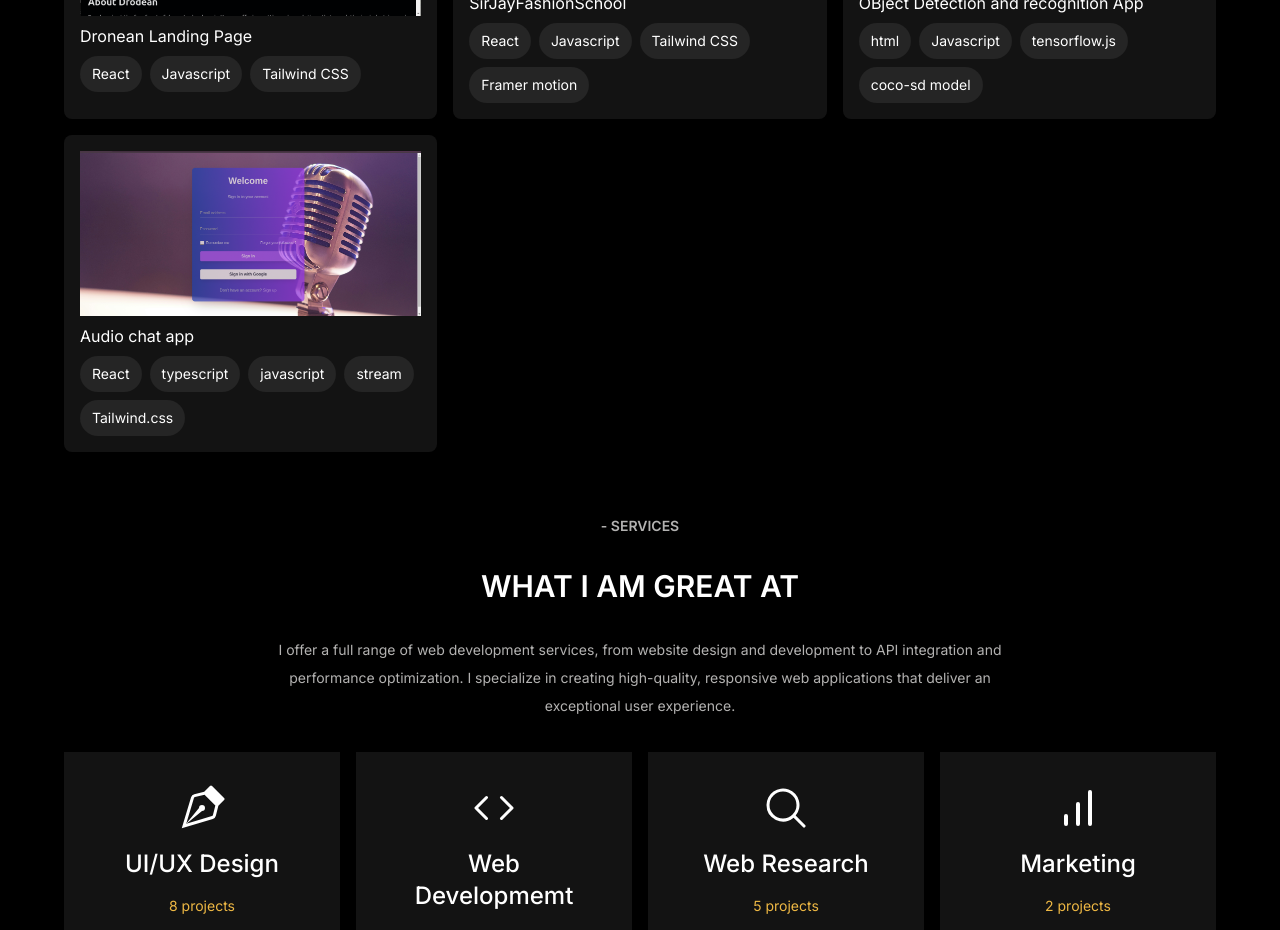
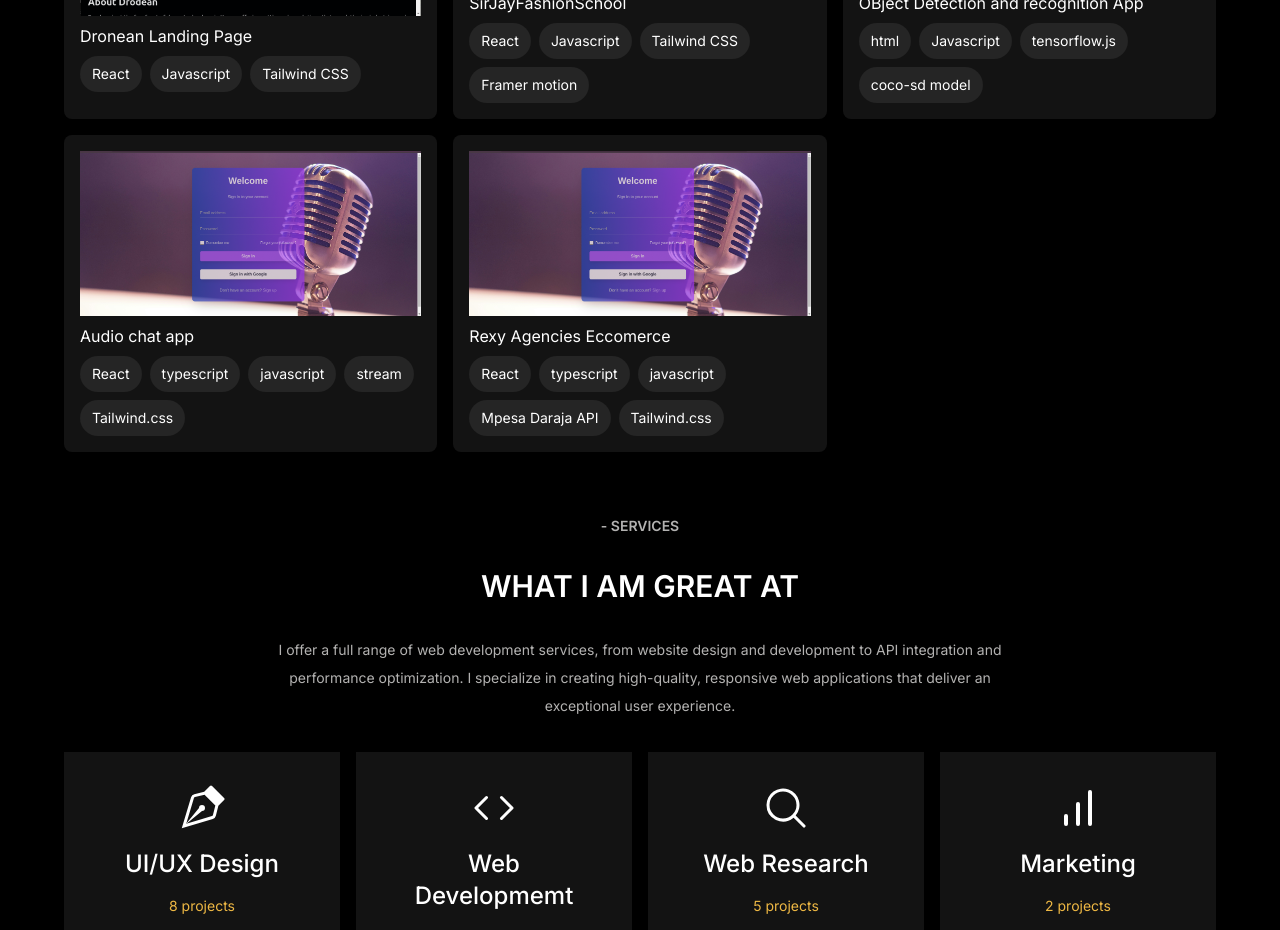
Before and after one commit to rastar12/EugenePortfolio, a Next.js app: page /portfolio in a window 1280 px wide. Shown: the part 960-1890 px from the top of the page. Built offline with nearby package versions, Linux system fonts and the light colour scheme.

Commit message:
added rexy agencies website to portfolio

```diff
--- a/Data/Data.tsx
+++ b/Data/Data.tsx
@@ -102,6 +102,15 @@ const projects: ProjectProps[] = [
     codeLink:"https://github.com/rastar12/AudioChat.git",
     liveLink:"/",
   },
+
+    {
+    id: 8,
+    img: "/project7.png",
+    name: "Rexy Agencies Eccomerce",
+    tools: ["React", "typescript", "javascript","Mpesa Daraja API","Tailwind.css"],
+    codeLink:"https://github.com/rastar12/AudioChat.git",
+    liveLink:"/",
+  },
 ];
 
 const skills = [
```
